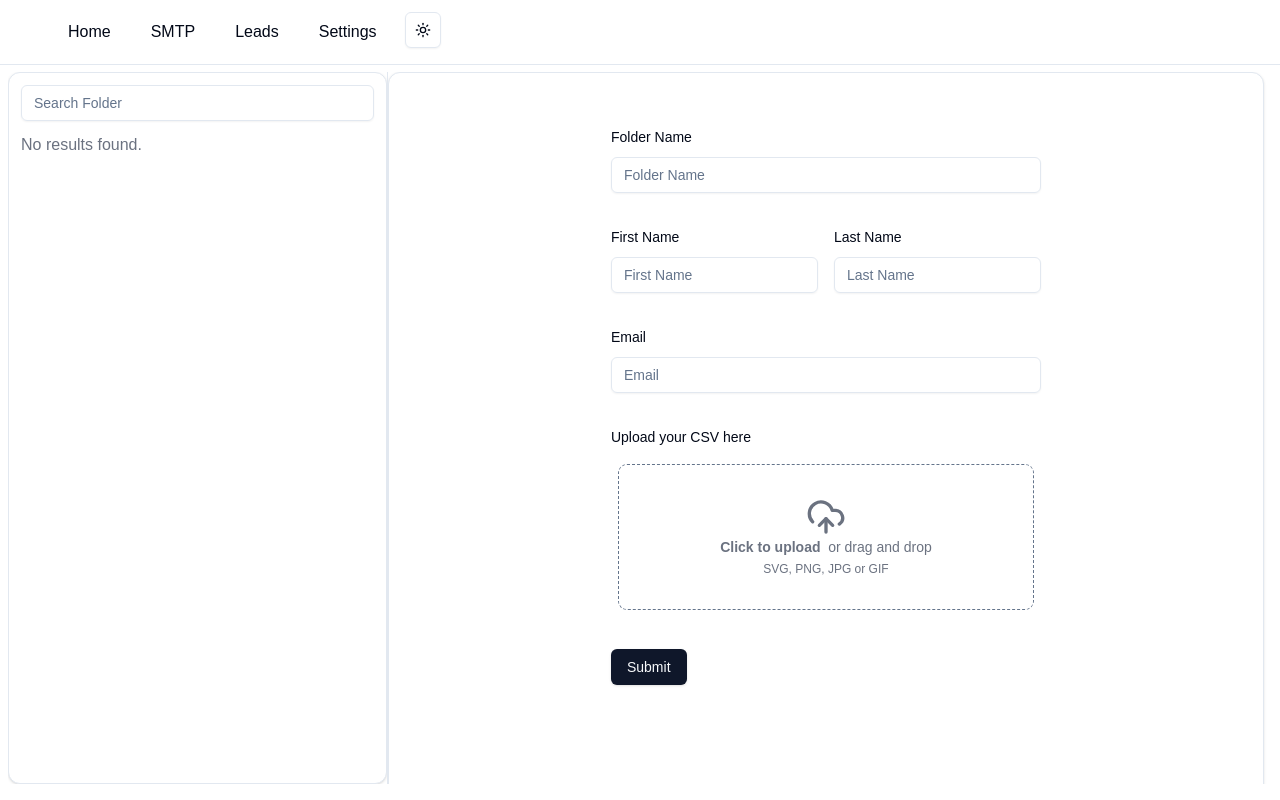
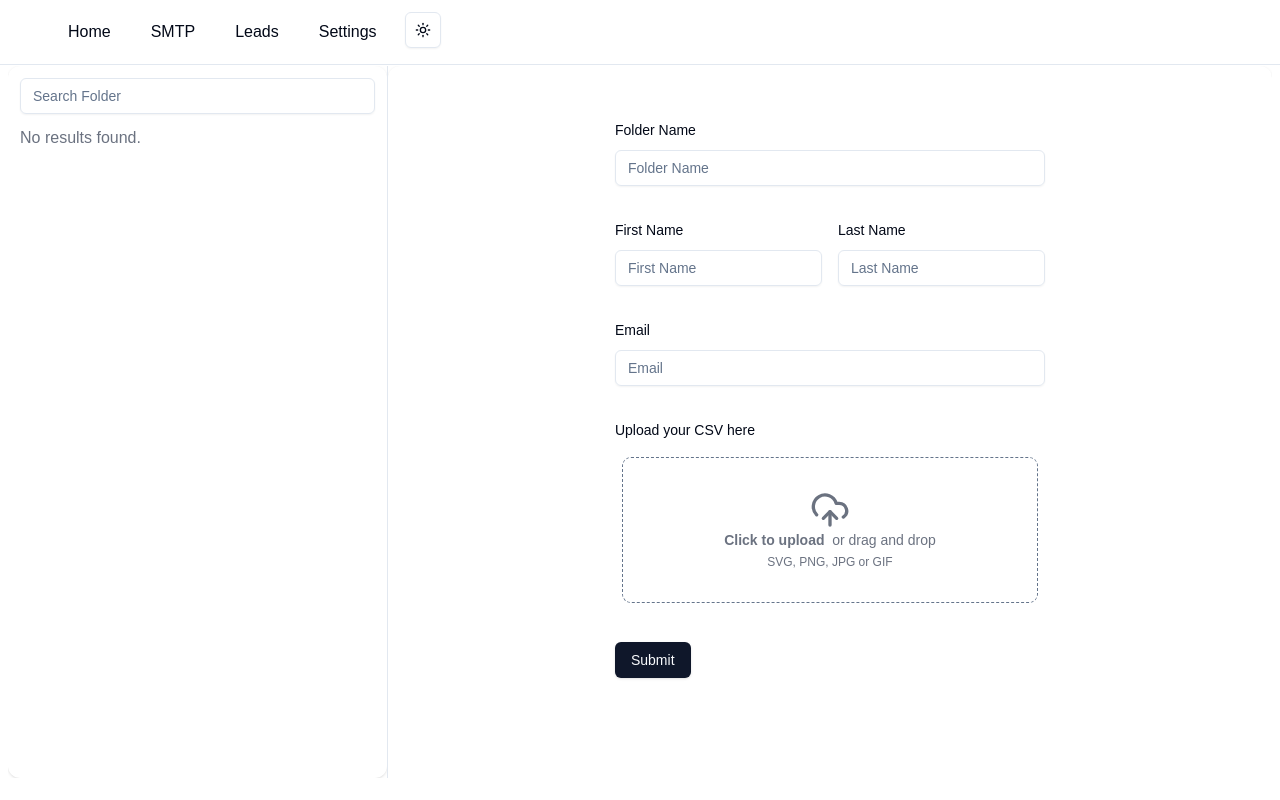
Before and after one commit to sezallagwal/Bulk-Emailer, a Next.js app: page /lead in a window 1280 px wide. Built offline with nearby package versions, Linux system fonts and the light colour scheme.

Commit message:
ui enhancement

```diff
--- a/src/app/lead/page.tsx
+++ b/src/app/lead/page.tsx
@@ -194,10 +194,10 @@ export default function LeadPage() {
       <Navbar />
       <ResizablePanelGroup
         direction="horizontal"
-        className="h-screen p-2 mt-16"
+        className="h-screen p-2 mt-[3.6rem]"
       >
         <ResizablePanel defaultSize={30} minSize={25}>
-          <Card className="p-3 h-full">
+          <Card className="p-3 h-full border-none">
             <div className="flex gap-2 mb-1">
               <Input
                 placeholder="Search Folder"
@@ -271,7 +271,7 @@ export default function LeadPage() {
         </ResizablePanel>
         <ResizableHandle />
         <ResizablePanel defaultSize={70} minSize={50}>
-          <Card className="h-screen mr-2 p-3">
+          <Card className="h-screen p-3 border-none">
             <div className="flex flex-col gap-3">
               <Form {...form}>
                 <form
--- a/src/app/smtp/page.tsx
+++ b/src/app/smtp/page.tsx
@@ -180,7 +180,7 @@ export default function SmtpPage() {
         className="h-screen p-2 mt-16"
       >
         <ResizablePanel defaultSize={30} minSize={25}>
-          <Card className="p-3 h-full">
+          <Card className="p-3 h-full border-none">
             <div className="flex gap-2 mb-1">
               <Input
                 placeholder="Search SMTP"
@@ -188,7 +188,7 @@ export default function SmtpPage() {
                 onChange={(e) => setToSearch(e.target.value)}
               />
             </div>
-            <div className="py-2 pr-1 scrollbar scrollbar-thumb overflow-auto h-[95%] rounded-xl">
+            <div className="py-2 pr-1 scrollbar scrollbar-thumb overflow-auto h-[95%]">
               <div>
                 {searchResult.length > 0 ? (
                   searchResult.map((smtp, index) => (
@@ -301,7 +301,7 @@ export default function SmtpPage() {
         </ResizablePanel>
         <ResizableHandle />
         <ResizablePanel defaultSize={70} minSize={50}>
-          <Card className="px-2 py-8 h-full">
+          <Card className="px-2 py-8 h-full border-none">
             <div className="flex flex-col gap-3">
               <Form {...form}>
                 <form
```
